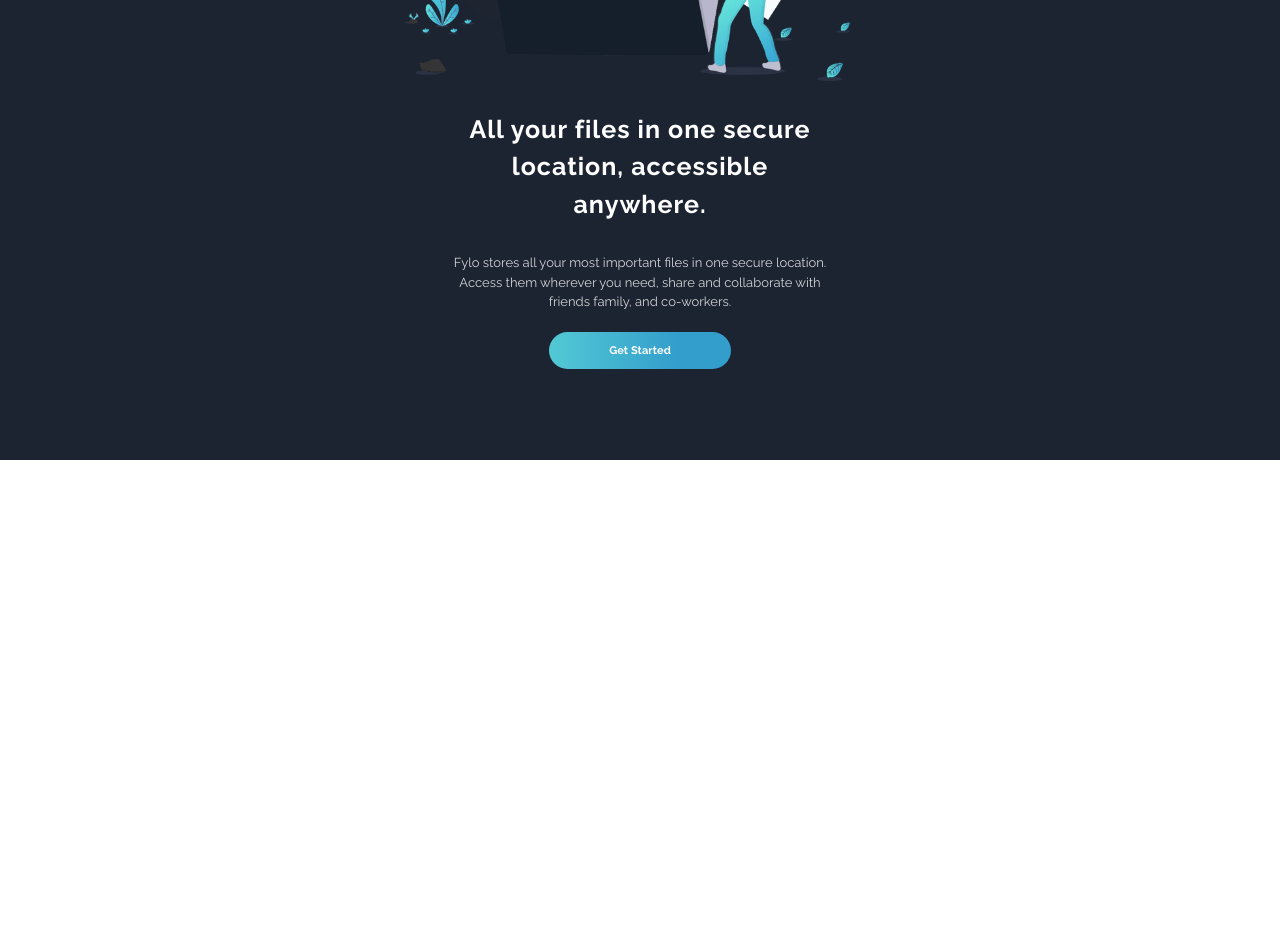
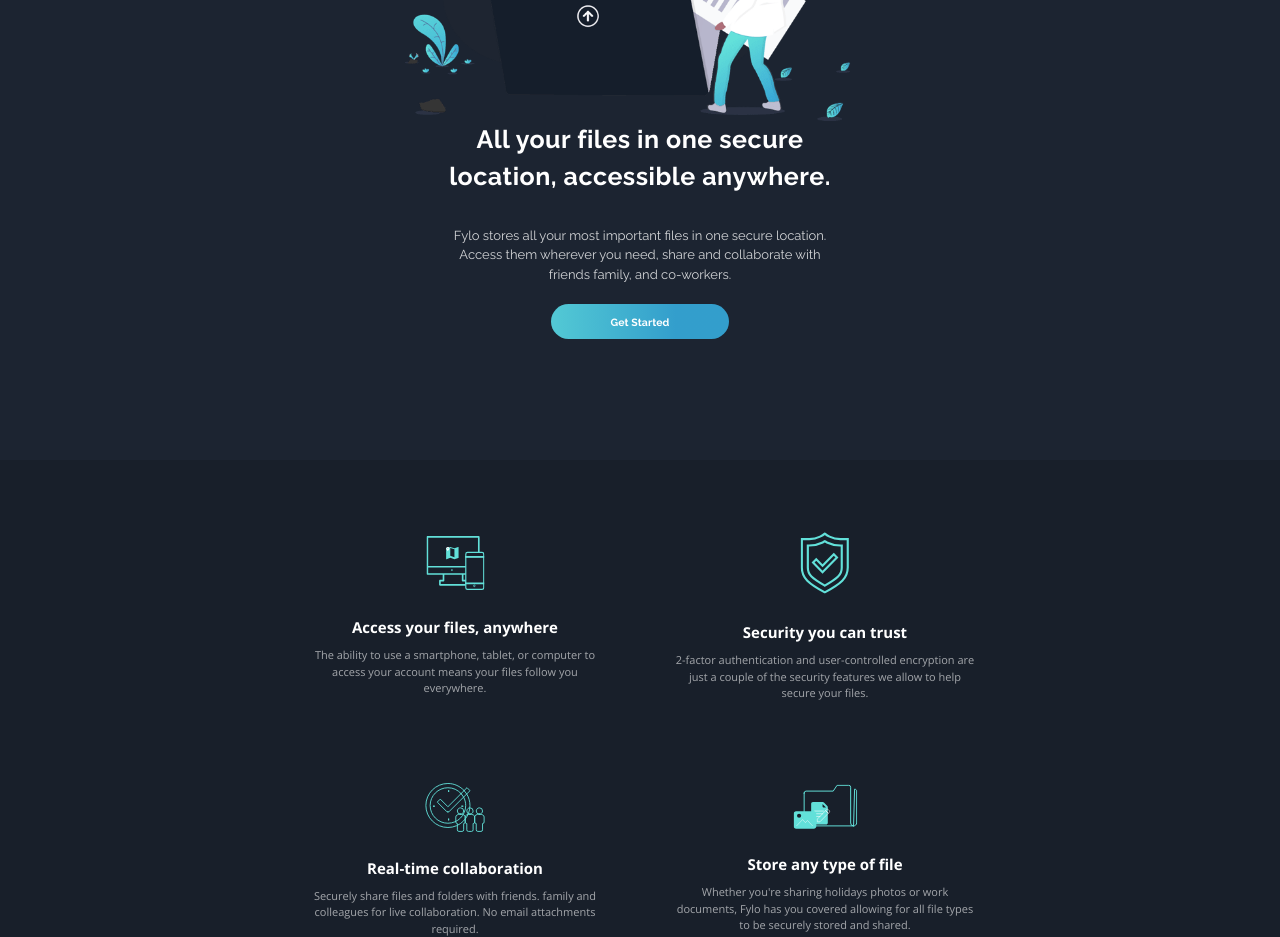
Before and after one commit to VincenzoParrinelli/Fylo-dark-theme-landing-page, a React (Vite) app: page / in a window 1280 px wide. Shown: the part 340-1277 px from the top of the page. Before the commit the page ends 800 px from the top, so only its background shows below. Built offline with nearby package versions, Linux system fonts and the light colour scheme.

Commit message:
feat(landingPage): features section

```diff
--- a/src/Components/LandingPage.tsx
+++ b/src/Components/LandingPage.tsx
@@ -1,5 +1,9 @@
 import { ReactComponent as Logo } from "../../Assets/Images/logo.svg"
-import { ReactComponent as Headerbackground } from "../../public/assets/Images/bg-curvy-desktop.svg"
+import { ReactComponent as Headerbackground } from "../../assets/Images/bg-curvy-desktop.svg"
+import { ReactComponent as AccessAnywhereIcon } from "../../assets/Images/icon-access-anywhere.svg"
+import { ReactComponent as SecurityIcon } from "../../assets/Images/icon-security.svg"
+import { ReactComponent as CollaborationIcon } from "../../assets/Images/icon-collaboration.svg"
+import { ReactComponent as AnyFileIcon } from "../../assets/Images/icon-any-file.svg"
 
 export default function LandingPage() {
     return (
@@ -21,9 +25,9 @@
                 <div className="landing-page__get-started-text-container">
                     <img src="../../Assets/Images/illustration-intro.png" alt="illustration" className="landing-page__illustration-intro" />
 
-                    <h1 className="heading-primary">All your files in one secure location, accessible anywhere.</h1>
+                    <h1 className="heading heading--primary">All your files in one secure location, accessible anywhere.</h1>
 
-                    <p className="paragraph">
+                    <p className="paragraph paragraph--primary">
                         Fylo stores all your most important files in one secure location. Access them wherever you need, share and collaborate
                         with friends family, and co-workers.
                     </p>
@@ -36,7 +40,51 @@
 
 
             <main>
+                <section className="landing-page__features-container">
+                    <div className="landing-page__feature">
 
+                        <AccessAnywhereIcon className="landing-page__icon"/>
+
+                        <h1 className="heading heading--secondary">Access your files, anywhere</h1>
+                        <p className="paragraph paragraph--secondary">
+                            The ability to use a smartphone, tablet, or computer to access your account means your files follow you everywhere.
+                        </p>
+                    </div>
+
+                    <div className="landing-page__feature">
+
+                        <SecurityIcon className="landing-page__icon"/>
+
+                        <h1 className="heading heading--secondary">Security you can trust</h1>
+                        <p className="paragraph paragraph--secondary">
+                            2-factor authentication and user-controlled encryption are just a couple of the security features we allow to help
+                            secure your files.
+                        </p>
+                    </div>
+
+                    <div className="landing-page__feature">
+
+                        <CollaborationIcon className="landing-page__icon"/>
+
+                        <h1 className="heading heading--secondary">Real-time collaboration</h1>
+                        <p className="paragraph paragraph--secondary">
+                            Securely share files and folders with friends. family and colleagues for live collaboration. No email attachments
+                            required.
+                        </p>
+                    </div>
+
+                    <div className="landing-page__feature">
+
+                        <AnyFileIcon className="landing-page__icon"/>
+
+                        <h1 className="heading heading--secondary">Store any type of file</h1>
+                        <p className="paragraph paragraph--secondary">
+                            Whether you're sharing holidays photos or work documents, Fylo has you covered allowing for all file types
+                            to be securely stored and shared.
+                        </p>
+                    </div>
+
+                </section>
             </main>
         </div>
     )
--- a/src/scss/base/_base.scss
+++ b/src/scss/base/_base.scss
@@ -8,13 +8,13 @@
 
 html {
     font-size: 62.5%;
+
+    background-color: $color-primary-dark-blue-2;
 }
 
 body {
     box-sizing: border-box;
     font-family: "Open Sans";
     font-size: $default-font-size;
-    width: 100vw;
-    height: 100vh;
-
+    overflow-x: hidden;
 }
--- a/src/scss/base/_typography.scss
+++ b/src/scss/base/_typography.scss
@@ -1,18 +1,34 @@
-.heading-primary {
+.heading {
     color: $color-white;
-    font-size: 2.5rem;
-    letter-spacing: .1rem;
     text-align: center;
-    line-height: 1.5;
-    margin-top: 3rem;
+
+    &--primary {
+        letter-spacing: .05rem;
+        line-height: 1.5;
+        margin-bottom: 3rem;
+        font-size: 2.5rem;
+    }
+
+    &--secondary {
+        font-size: 1.5rem;
+        margin-top: 1.5rem;
+        margin-bottom: 1rem;
+    }
 }
 
 .paragraph {
     color: $color-white;
-    font-size: 1.3rem;
-    margin-top: 3rem;
     text-align: center;
     opacity: 0.8;
     line-height: 1.5;
-    inline-size: 40rem;
+
+    &--primary {
+        font-size: 1.3rem;
+        inline-size: 40rem;
+    }
+
+    &--secondary {
+        font-size: 1.1rem;
+        opacity: 0.6;
+    }
 }
--- a/src/scss/components/_button.scss
+++ b/src/scss/components/_button.scss
@@ -10,9 +10,9 @@
     &--primary {
         color: $color-white;
         background-image: linear-gradient(to right, $color-cyan -40%, $color-blue 70%);
-        padding: 1.2rem 6rem;
+        padding: 1.15rem 6rem;
         transform: translateY(2rem);
         border-radius: 10rem;
-        font-size: 1.1rem;
+        font-size: 1.05rem;
     }
 }
--- a/src/scss/pages/_landing-page.scss
+++ b/src/scss/pages/_landing-page.scss
@@ -1,6 +1,4 @@
 .landing-page {
-    display: flex;
-    flex-direction: column;
     width: 100vw;
     height: 100vh;
     background-color: $color-primary-dark-blue-1;
@@ -34,16 +32,42 @@
         opacity: 0.7;
     }
 
-    &__get-started-text-container {
+    &__get-started-text-container,
+    &__feature {
         display: flex;
-        width: 30%;
+        width: 35%;
         flex-direction: column;
         align-items: center;
         justify-content: center;
+    }
+
+    &__get-started-text-container {
+        margin-top: 4rem;
+    }
+
+    &__feature {
+        align-self: center;
+        justify-self: center;
+
+        width: auto;
+    }
+
+    &__icon {
+        transform: scale(0.7);
     }
 
     &__illustration-intro {
         width: 47rem;
         height: auto;
     }
+
+    &__features-container {
+        margin-top: 20rem;
+
+        display: grid;
+        justify-content: center;
+        align-items: center;
+        grid-gap: 7rem;
+        grid-template-columns: 30rem 30rem;
+    }
 }
```
